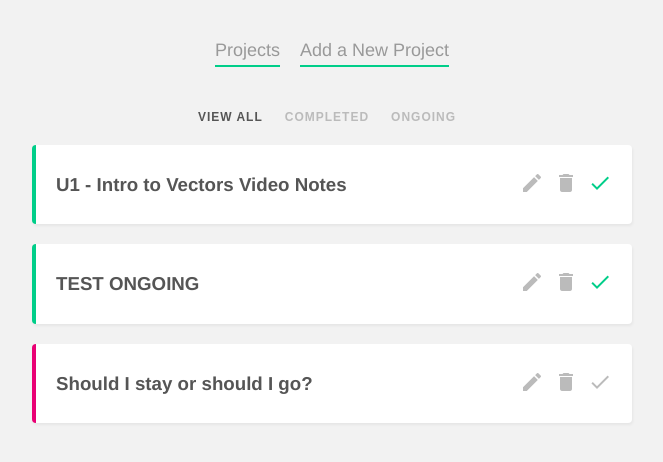
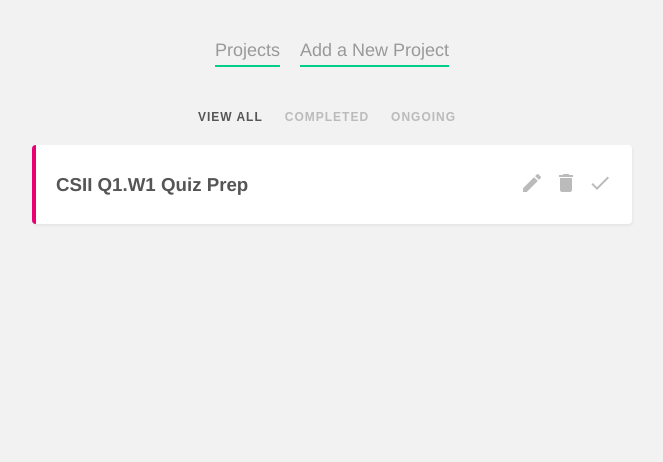
Before and after one commit to kylesdev91/project-planner, a Vue app: page / in a window 1280 px wide. Shown: the top 462 px of the page, without its empty margins (308-971 px from the left). Built offline with nearby package versions, Linux system fonts and the light colour scheme; data requests are answered from the project's data file.

Commit message:
done with it

```diff
--- a/data/db.json
+++ b/data/db.json
@@ -1,22 +1,10 @@
 {
   "projects": [
     {
-      "title": "U1 - Intro to Vectors Video Notes ",
-      "details": "This is blocked right now. But wil work when done!",
-      "complete": true,
-      "id": 4
-    },
-    {
-      "title": "TEST ONGOING",
-      "details": "SSDNG",
-      "complete": true,
-      "id": 5
-    },
-    {
-      "title": "Should I stay or should I go?",
-      "details": "Your mom",
+      "title": "CSII Q1.W1 Quiz Prep",
+      "details": "*This is to study of the Comp Science 2 QUIZ on Tuesday!",
       "complete": false,
-      "id": 6
+      "id": 1
     }
   ]
 }
--- a/src/router/index.js
+++ b/src/router/index.js
@@ -1,5 +1,5 @@
 import { createRouter, createWebHistory } from 'vue-router'
-import Home from '../views/Home.vue'
+import HomeView from '../views/HomeView.vue'
 import AddProject from '../views/AddProject.vue'
 import EditProject from '../views/EditProject.vue'
 
@@ -7,7 +7,7 @@ const routes = [
   {
     path: '/',
     name: 'home',
-    component: Home
+    component: HomeView
   },
   {
     path: '/add',
```
Also changed, not shown: src/views/HomeView.vue (renamed from src/views/Home.vue).
